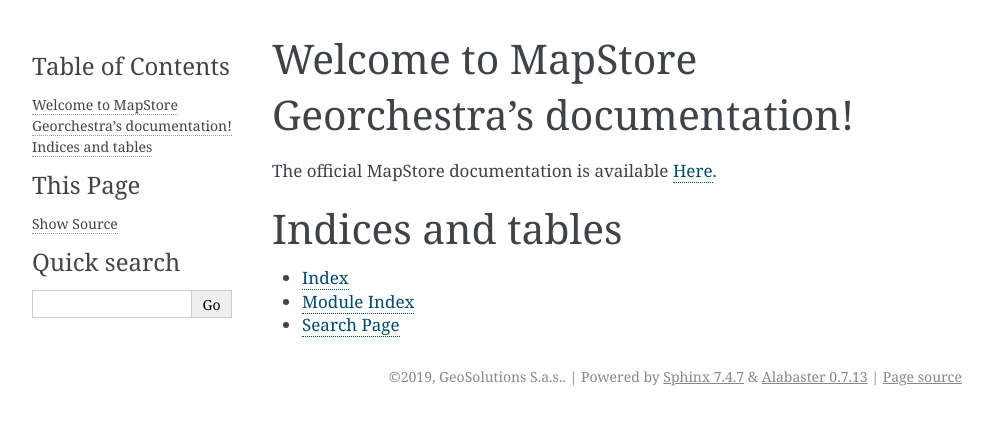
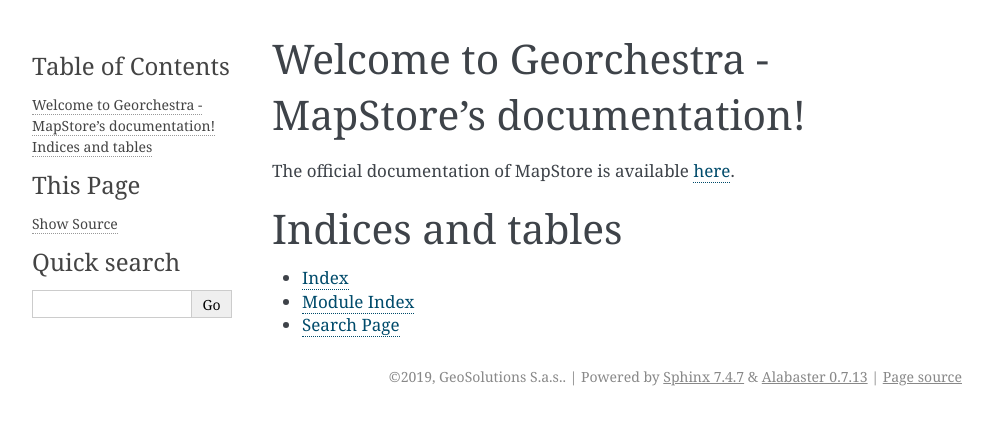
Before and after one commit to georchestra/mapstore2-georchestra, a Sphinx documentation site: the page built from docs/source/index.rst, in a window 1280 px wide. Shown: the top 425 px of the page, without its empty margins (148-1140 px from the left). Built offline with Sphinx 7.4.7, drawn with Linux system fonts in a browser that asks for light colours; some of the changed lines change nothing that is shown.

Commit message:
Setup docs

```diff
--- a/docs/source/conf.py
+++ b/docs/source/conf.py
@@ -1,8 +1,10 @@
+# -*- coding: utf-8 -*-
+#
 # Configuration file for the Sphinx documentation builder.
 #
-# This file only contains a selection of the most common options. For a full
-# list see the documentation:
-# https://www.sphinx-doc.org/en/master/usage/configuration.html
+# This file does only contain a selection of the most common options. For a
+# full list see the documentation:
+# http://www.sphinx-doc.org/en/master/config
 
 # -- Path setup --------------------------------------------------------------
 
@@ -17,26 +19,55 @@
 
 # -- Project information -----------------------------------------------------
 
-project = 'MapStore Georchestra'
-copyright = '2019, GeoSolutions S.a.s.'
-author = 'GeoSolutions S.a.s.'
+project = u'Georchestra - MapStore'
+copyright = u'2019, GeoSolutions S.a.s.'
+author = u'GeoSolutions S.a.s.'
+
+# The short X.Y version
+version = u''
+# The full version, including alpha/beta/rc tags
+release = u''
 
 
 # -- General configuration ---------------------------------------------------
+
+# If your documentation needs a minimal Sphinx version, state it here.
+#
+# needs_sphinx = '1.0'
 
 # Add any Sphinx extension module names here, as strings. They can be
 # extensions coming with Sphinx (named 'sphinx.ext.*') or your custom
 # ones.
 extensions = [
+    'sphinx.ext.githubpages',
 ]
 
 # Add any paths that contain templates here, relative to this directory.
 templates_path = ['_templates']
 
+# The suffix(es) of source filenames.
+# You can specify multiple suffix as a list of string:
+#
+# source_suffix = ['.rst', '.md']
+source_suffix = '.rst'
+
+# The master toctree document.
+master_doc = 'index'
+
+# The language for content autogenerated by Sphinx. Refer to documentation
+# for a list of supported languages.
+#
+# This is also used if you do content translation via gettext catalogs.
+# Usually you set "language" from the command line for these cases.
+language = None
+
 # List of patterns, relative to source directory, that match files and
 # directories to ignore when looking for source files.
 # This pattern also affects html_static_path and html_extra_path.
 exclude_patterns = []
+
+# The name of the Pygments (syntax highlighting) style to use.
+pygments_style = None
 
 
 # -- Options for HTML output -------------------------------------------------
@@ -46,8 +77,101 @@
 #
 html_theme = 'alabaster'
 
+# Theme options are theme-specific and customize the look and feel of a theme
+# further.  For a list of options available for each theme, see the
+# documentation.
+#
+# html_theme_options = {}
+
 # Add any paths that contain custom static files (such as style sheets) here,
 # relative to this directory. They are copied after the builtin static files,
 # so a file named "default.css" will overwrite the builtin "default.css".
 html_static_path = ['_static']
-master_doc = 'index'
+
+# Custom sidebar templates, must be a dictionary that maps document names
+# to template names.
+#
+# The default sidebars (for documents that don't match any pattern) are
+# defined by theme itself.  Builtin themes are using these templates by
+# default: ``['localtoc.html', 'relations.html', 'sourcelink.html',
+# 'searchbox.html']``.
+#
+# html_sidebars = {}
+
+
+# -- Options for HTMLHelp output ---------------------------------------------
+
+# Output file base name for HTML help builder.
+htmlhelp_basename = 'Georchestra-MapStoredoc'
+
+
+# -- Options for LaTeX output ------------------------------------------------
+
+latex_elements = {
+    # The paper size ('letterpaper' or 'a4paper').
+    #
+    # 'papersize': 'letterpaper',
+
+    # The font size ('10pt', '11pt' or '12pt').
+    #
+    # 'pointsize': '10pt',
+
+    # Additional stuff for the LaTeX preamble.
+    #
+    # 'preamble': '',
+
+    # Latex figure (float) alignment
+    #
+    # 'figure_align': 'htbp',
+}
+
+# Grouping the document tree into LaTeX files. List of tuples
+# (source start file, target name, title,
+#  author, documentclass [howto, manual, or own class]).
+latex_documents = [
+    (master_doc, 'Georchestra-MapStore.tex', u'Georchestra - MapStore Documentation',
+     u'GeoSolutions S.a.s.', 'manual'),
+]
+
+
+# -- Options for manual page output ------------------------------------------
+
+# One entry per manual page. List of tuples
+# (source start file, name, description, authors, manual section).
+man_pages = [
+    (master_doc, 'georchestra-mapstore', u'Georchestra - MapStore Documentation',
+     [author], 1)
+]
+
+
+# -- Options for Texinfo output ----------------------------------------------
+
+# Grouping the document tree into Texinfo files. List of tuples
+# (source start file, target name, title, author,
+#  dir menu entry, description, category)
+texinfo_documents = [
+    (master_doc, 'Georchestra-MapStore', u'Georchestra - MapStore Documentation',
+     author, 'Georchestra-MapStore', 'One line description of project.',
+     'Miscellaneous'),
+]
+
+
+# -- Options for Epub output -------------------------------------------------
+
+# Bibliographic Dublin Core info.
+epub_title = project
+
+# The unique identifier of the text. This can be a ISBN number
+# or the project homepage.
+#
+# epub_identifier = ''
+
+# A unique identification for the text.
+#
+# epub_uid = ''
+
+# A list of files that should not be packed into the epub file.
+epub_exclude_files = ['search.html']
+
+
+# -- Extension configuration -------------------------------------------------
--- a/docs/source/index.rst
+++ b/docs/source/index.rst
@@ -1,13 +1,11 @@
-.. MapStore Georchestra documentation master file, created by
-   sphinx-quickstart on Wed Oct  9 15:33:52 2019.
+.. Georchestra - MapStore documentation master file, created by
+   sphinx-quickstart on Thu Oct 10 12:25:43 2019.
    You can adapt this file completely to your liking, but it should at least
    contain the root `toctree` directive.
 
-Welcome to MapStore Georchestra's documentation!
-================================================
-
-The official MapStore documentation is available `Here
-<https://mapstore.readthedocs.io/en/latest/>`_.
+Welcome to Georchestra - MapStore's documentation!
+==================================================
+The official documentation of MapStore is available `here <https://mapstore.readthedocs.io/en/latest/>`_.
 
 .. toctree::
    :maxdepth: 2
```
Also changed, not shown: 2 other files.
